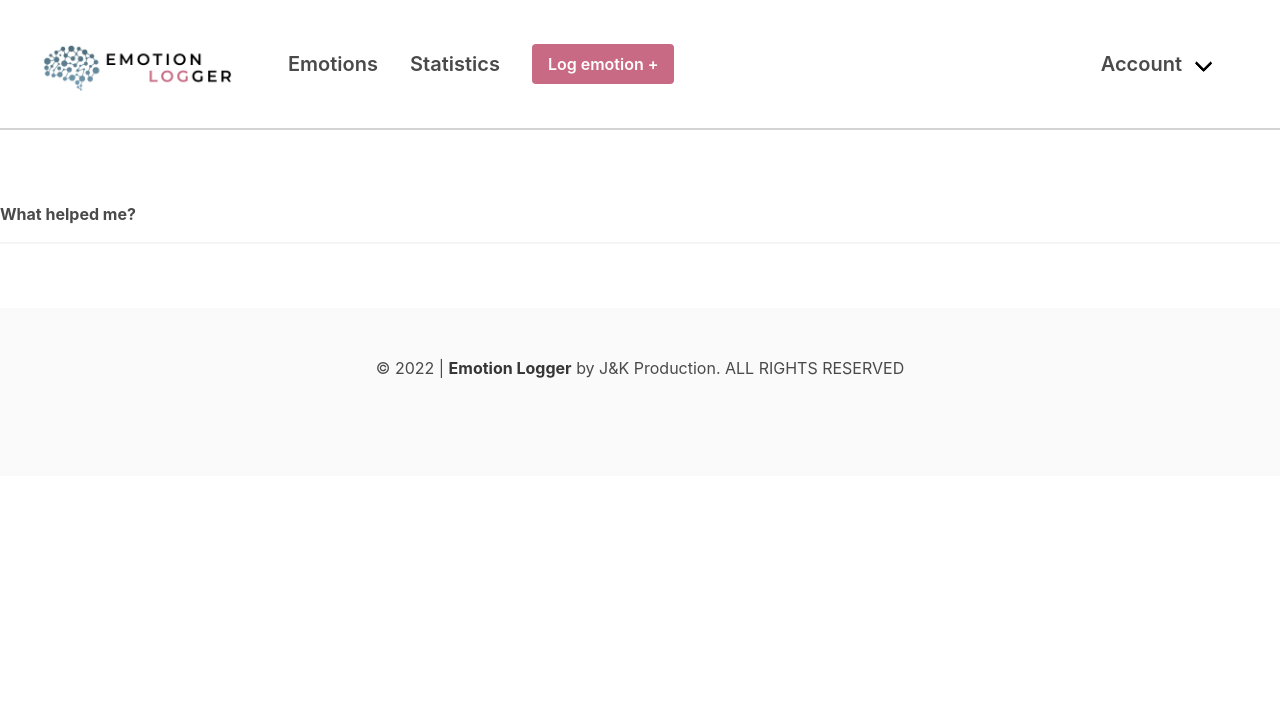
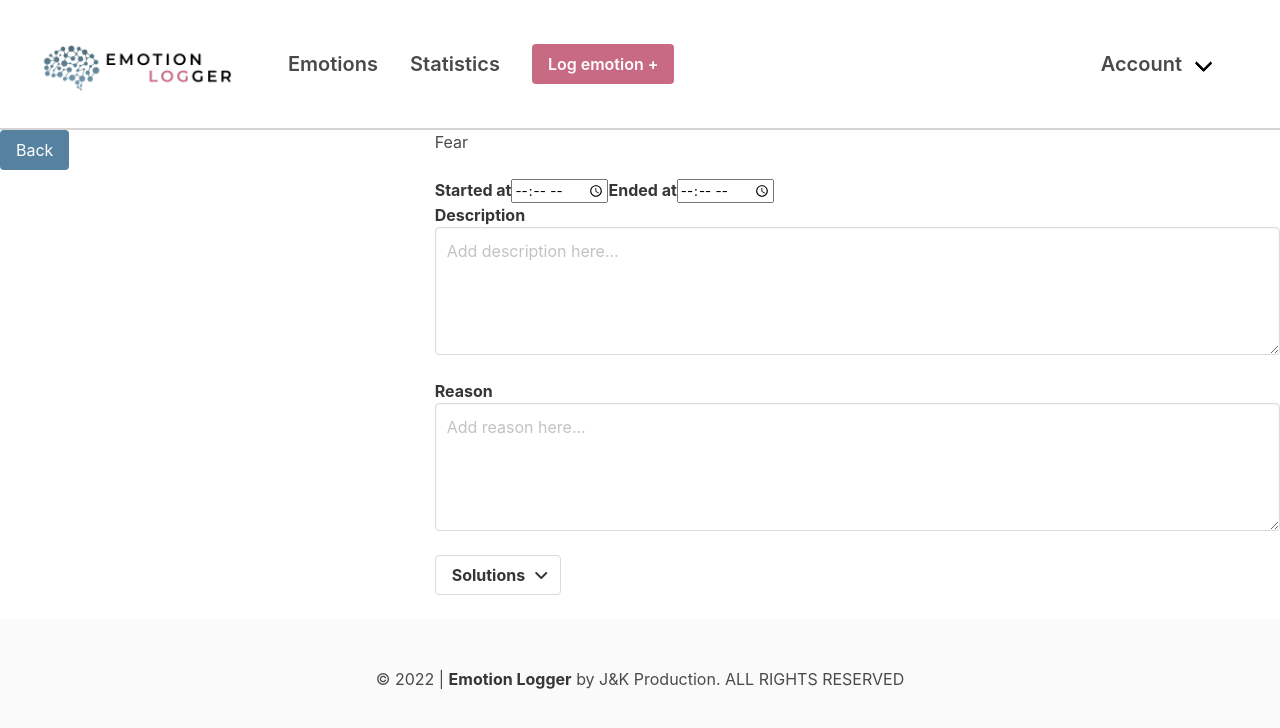
Before and after one commit to justminias/emotion-logger, a React (Create React App) app in the folder emotion-logger-frontend/: page /log-emotion in a window 1280 px wide. Shown: the top 728 px of the page. Built offline with nearby package versions, Linux system fonts and the light colour scheme.

Commit message:
Initial view of 'LogEmotion'

```diff
--- a/emotion-logger-frontend/package.json
+++ b/emotion-logger-frontend/package.json
@@ -1,5 +1,5 @@
 {
-  "name": "emotion-tracker-frontend",
+  "name": "emotion-logger-frontend",
   "version": "0.1.0",
   "private": true,
   "dependencies": {
--- a/emotion-logger-frontend/src/components/emotion/new/NewEmotionLog.js
+++ b/emotion-logger-frontend/src/components/emotion/new/NewEmotionLog.js
@@ -1,18 +1,53 @@
+import {SolutionSection} from "../../solution/SolutionSection";
+import {useHistory} from "react-router-dom";
+
+const possibleSolutions = [
+    {id: 'sol1', name: 'Listening to music'},
+    {id: 'sol2', name: 'Riding a bike'},
+    {id: 'sol3', name: 'Kayaking'},
+    {id: 'sol4', name: 'Meditation'},
+    {id: 'sol5', name: 'Sex'},
+    {id: 'sol6', name: 'Running'},
+    {id: 'sol7', name: 'Workout on a gym'},
+    {id: 'sol8', name: 'Yoga'},
+    {id: 'sol9', name: 'House cleaning'},
+    {id: 'sol10', name: 'Boxing'}
+]
+
 export const NewEmotionLog = () => {
 
+    const history = useHistory();
+
     return (
-        <>
-            <section id="current-emotion-name" className="block">
-            </section>
+        <div className="columns">
+            <div className="column is-3">
+                <button className="button blue-button" onClick={() => history.goBack()}>Back</button>
+            </div>
+            <div className="column is-8 is-offset-1">
+                <div id="current-emotion-name" className="block">Fear</div>
 
-            <div className="block pt-6">
-                <p className="has-text-weight-bold">What helped me?</p>
-                <hr className="my-4"/>
+                <span className="time-picker">
+                        <label htmlFor="start-time"><strong>Started at</strong>
+                            <input id="start-time" className="time-picker" type="time"></input>
+                        </label>
+                    </span>
+
+                <span className="block">
+                        <label htmlFor="end-time"><strong>Ended at</strong>
+                            <input id="end-time" className="time-picker" type="time"></input>
+                        </label>
+                    </span>
+
+                <div className="block textarea-wrapper">
+                    <p><strong>Description</strong></p>
+                    <textarea className="textarea" placeholder="Add description here..."></textarea>
+                </div>
+                <div className="block textarea-wrapper">
+                    <p><strong>Reason</strong></p>
+                    <textarea className="textarea" placeholder="Add reason here..."></textarea>
+                </div>
+                <SolutionSection initialSolutions={possibleSolutions}/>
             </div>
-            <div className="block pt-4">
-            </div>
-            <div className="is-flex is-justify-content-end">
-            </div>
-        </>
+        </div>
     )
 }
```
